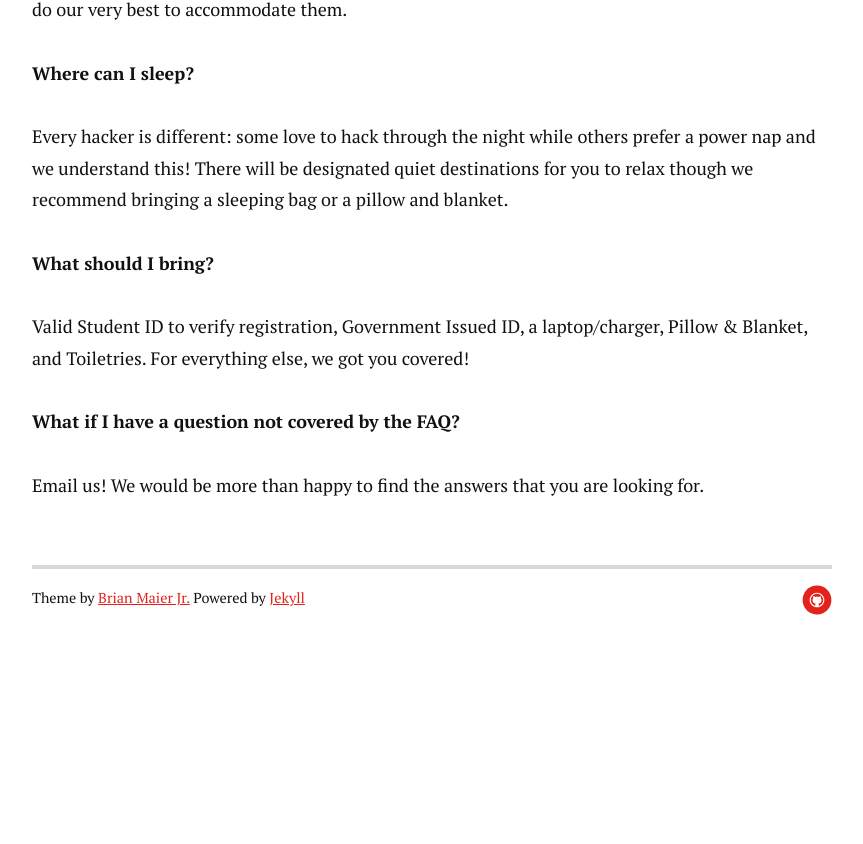
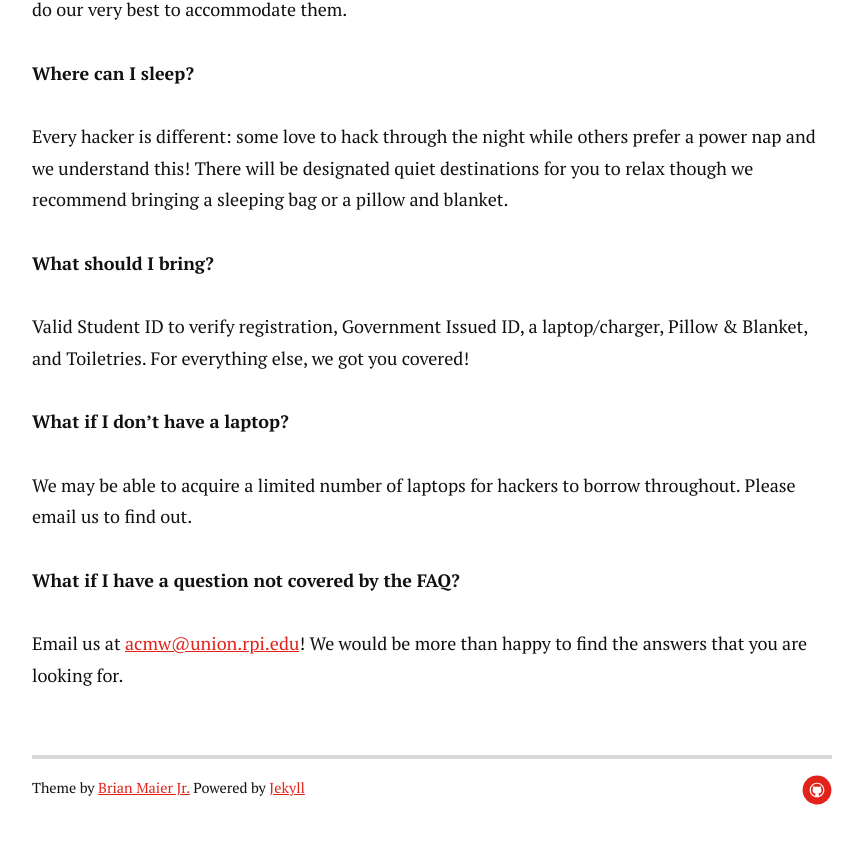
Before and after one commit to nychi/nychi.github.io, a Jekyll site: the page built from faq.md, in a window 1280 px wide and 900 px high, scrolled down 1322 px. Shown: the top 844 px of the window, without its empty margins (208-1071 px from the left). Built offline with Jekyll 4.4.1, drawn with Linux system fonts in a browser that asks for light colours; nearby versions of some CDN libraries; before the commit the page ends 2032 px from its top, so only the background shows below that; some of the changed text lies outside the part shown.

Commit message:
some formatting and text edits

```diff
--- a/_layouts/post.html
+++ b/_layouts/post.html
@@ -11,15 +11,15 @@
   {% include header.html %}
 
   <div class="content">
+  <div class="container">
   {% if page.image %}
        <div class="featuredImage">
         <img src="{{ '/assets/img/' | prepend: site.baseurl | append: page.image }}" alt="" />
       </div>
   {% endif %}
-  <div class="container">
   <h1 class="postTitle">{{ page.title }}</h1>
-  <p class="meta">{{ page.date | date: '%B %d, %Y' }} | <span class="time">{{ page.content | number_of_words | divided_by:180 }}</span> Minute Read</p>
-
+  <center><p class="meta">{{ page.date | date: '%B %d, %Y' }} </p>
+  </center>
   {{ content }}
   </div>
   </div>
--- a/faq.md
+++ b/faq.md
@@ -5,7 +5,7 @@
 
 # FAQ
 
-**WHAT IS NY&chi;?**
+**What is NY&chi;?**
 
 Rensselaer Polytechnic Institute’s inaugural women in tech summit, NY&chi;, will take place April 16 - 17th starting at 9:00am. We hope this event will bring together women in CS throughout the Capital District Region while also engaging them intellectually with the conference and a hackathon. You don’t need to be veteran hacker to participate! Any woman interested in programming, hackathons, or networking is highly encouraged to attend.
 
@@ -33,6 +33,10 @@
 
 Valid Student ID to verify registration, Government Issued ID, a laptop/charger, Pillow & Blanket, and Toiletries. For everything else, we got you covered!
 
+**What if I don't have a laptop?**
+
+We may be able to acquire a limited number of laptops for hackers to borrow throughout.  Please email us to find out.
+
 **What if I have a question not covered by the FAQ?**
 
-Email us! We would be more than happy to find the answers that you are looking for.
+Email us at <acmw@union.rpi.edu>! We would be more than happy to find the answers that you are looking for.
```
Also changed, not shown: index.md (+1 -1 lines), schedule.md (+1 -1 lines).
